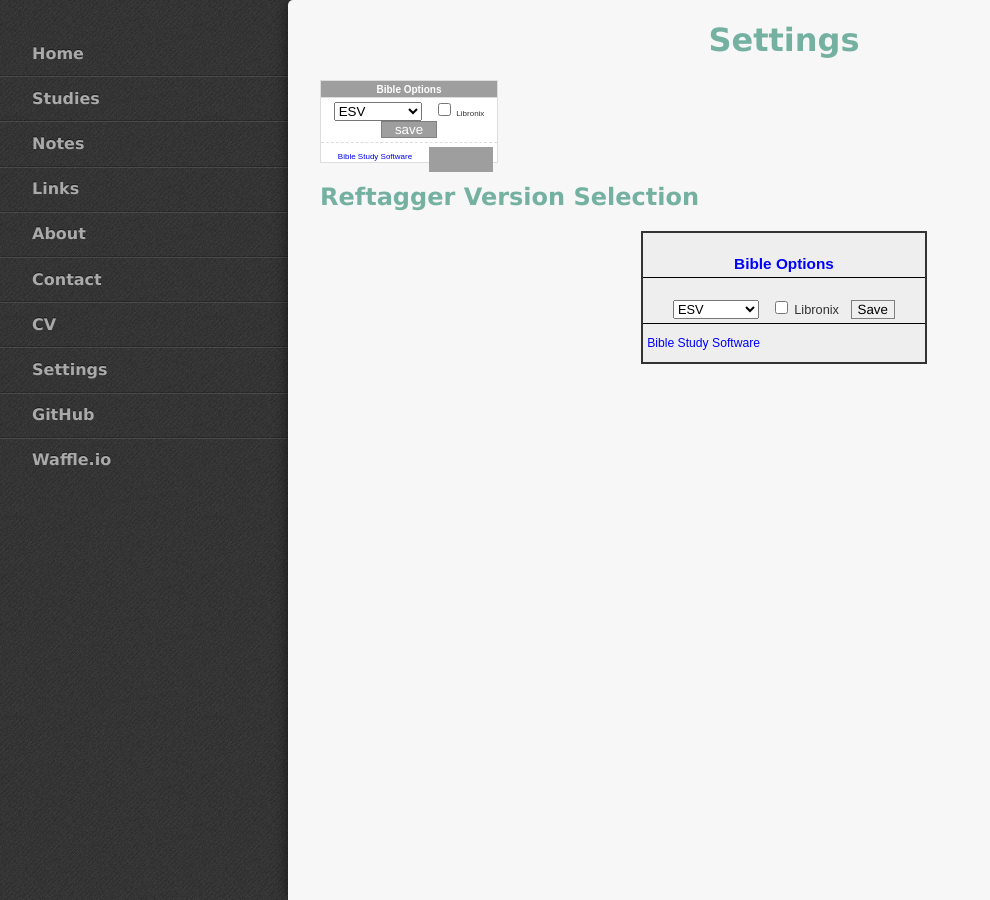
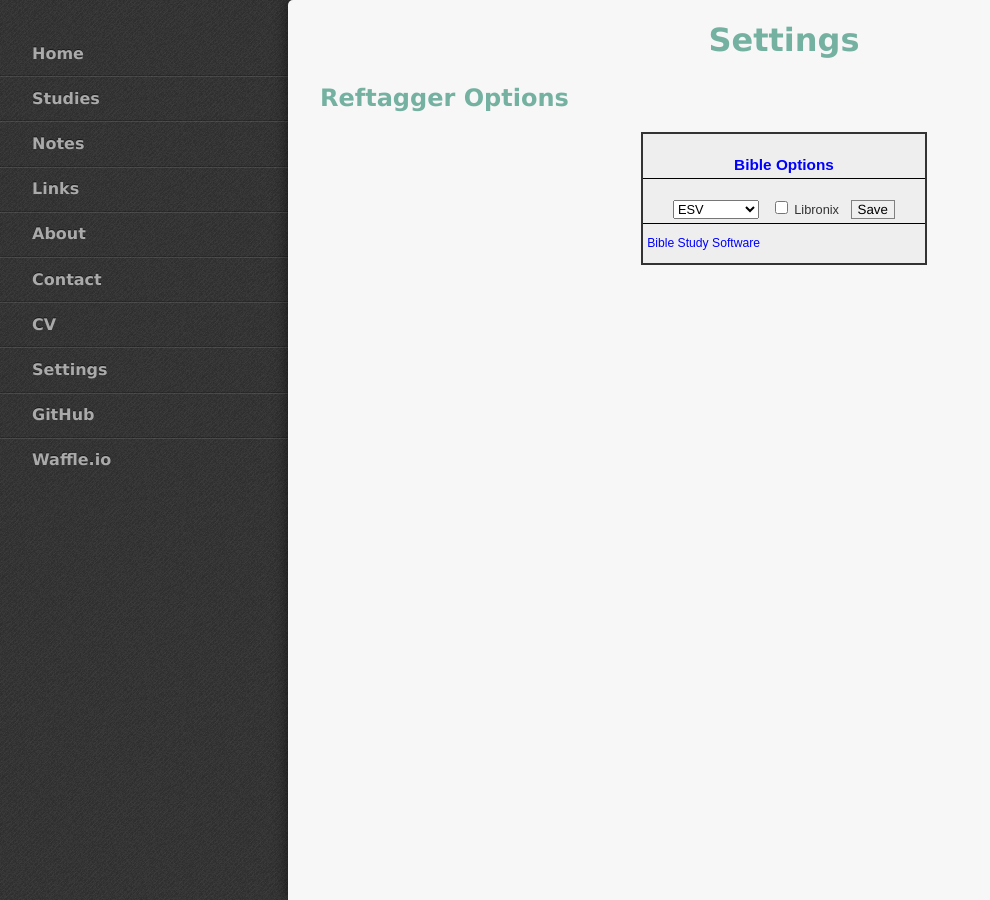
Before and after one commit to StevenTammen/chrya.com, a Jekyll site: the page built from pages/settings.md, in a window 1280 px wide. Shown: the whole page, without its empty margins (0-990 px from the left). Built offline with Jekyll 4.4.1, drawn with Linux system fonts in a browser that asks for light colours; grey boxes are pictures that could not be loaded.

Commit message:
Update settings.md

```diff
--- a/pages/settings.md
+++ b/pages/settings.md
@@ -6,45 +6,7 @@ title: Settings
 
 <h1 class="center"> Settings </h1>
 
-<div style="margin: 0px; padding: 0px; border: 1px solid rgb(221, 221, 221); outline: 0px; font-size: 8px; vertical-align: baseline; background-color: rgb(255, 255, 255); width: 22em; font-family: Arial, Helvetica, sans-serif; line-height: 1.4em; color: rgb(51, 51, 51); text-align: center; background-position: initial initial; background-repeat: initial initial;">
-<a href="http://www.logos.com/reftagger">
-</a>
-<div style="margin: 0px 0px 4px; padding: 0.25em; border-width: 0px 0px 1px; border-bottom-style: solid; border-bottom-color: rgb(221, 221, 221); outline: 0px; font-size: 10px; vertical-align: baseline; background-image: url(http://www.logos.com/images/reftagger/lgbg.gif); background-color: transparent; font-weight: bold; color: rgb(255, 255, 255); background-repeat: repeat no-repeat;">
-Bible Options</div>
-<div style="margin: 0px; padding: 4px; border: 0px; outline: 0px; vertical-align: baseline; background-color: transparent; display: inline;">
-<select>
-<option value="AB">AMP</option>
-<option value="AsV">ASV</option>
-<option value="DAr">DARBY</option>
-<option value="esV" selected="selected">ESV</option>
-<option value="GW">GW</option>
-<option value="HCsB">HCSB</option>
-<option value="KJV">KJV</option>
-<option value="LeB">LEB</option>
-<option value="MessAGe">MESSAGE</option>
-<option value="nAsB">NASB</option>
-<option value="nCV">NCV</option>
-<option value="niV">NIV</option>
-<option value="nirV">NIRV</option>
-<option value="nKJV">NKJV</option>
-<option value="nLT">NLT</option>
-<option value="TniV">TNIV</option>
-<option value="YLT">YLT</option>
-</select>&nbsp;<wbr></div>
-<div style="margin: 0px; padding: 4px; border: 0px; outline: 0px; vertical-align: baseline; background-color: transparent; display: inline;">
-<input type="checkbox" style="cursor: pointer;">&nbsp;<wbr><label for="lbsUseLibronixLinks" style="margin: 0px; padding: 0px; border: 0px; outline: 0px; vertical-align: baseline; background-color: transparent;">Libronix</label></div>
-<div style="margin: 0px; padding: 4px; border: 0px; outline: 0px; vertical-align: baseline; background-color: transparent; display: inline;">
-<input value="save" type="button" style="border: 1px solid gray; padding: 0em 1em; background-image: url(http://www.logos.com/images/reftagger/dgsave.gif); color: rgb(255, 255, 255); font-family: helvetica, arial, 'sans serif'; cursor: pointer; background-repeat: repeat no-repeat;"></div>
-<div style="margin: 4px 0px 0px; padding: 4px 4px 4px 10px; border-width: 1px 0px 0px; border-top-style: dashed; border-top-color: rgb(221, 221, 221); outline: 0px; vertical-align: baseline; background-color: transparent; line-height: 2; text-align: left;">
-<div style="margin: 0px; padding: 0px; border: 0px; outline: 0px; vertical-align: baseline; background-image: url(http://www.logos.com/images/reftagger/logowhitebg.jpg); background-color: transparent; display: inline; float: right; background-position: 50% 50%; background-repeat: no-repeat no-repeat;">
-<a href="http://www.logos.com/">
-<img src="http://www.logos.com/images/Reftagger/transparent.gif" real_src="http://www.logos.com/images/Reftagger/transparent.gif" alt="Logos Bible Software" title="Logos Bible Software" border="0" height="19" width="64" style="margin: 0px; padding: 0px; outline: 0px; vertical-align: baseline; background-color: transparent;"></a></div>
-</div>
-<a href="http://www.logos.com/demo">Bible
-Study Software</a></div>
-
-
-## Reftagger Version Selection
+## Reftagger Options
 
 <!-- RefTagger Control Panel -->
 <div id="lbsRefTaggerCP">
```
